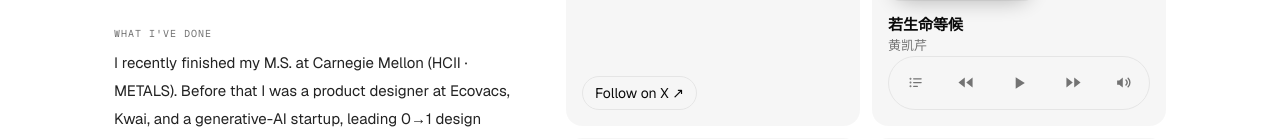
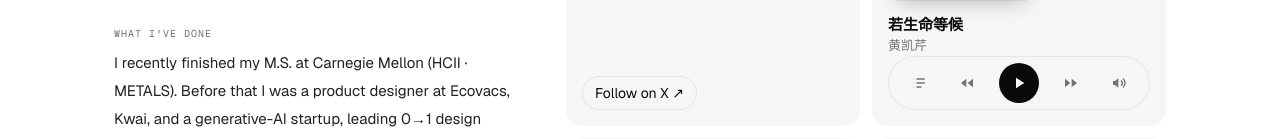
Before and after one commit to lingkan-wang/lingkan-wang.github.io, a Next.js app: page /about in a window 1280 px wide. Shown: the part 410-549 px from the top of the page. Built offline with nearby package versions, Linux system fonts and the light colour scheme.

Commit message:
refine(about): give music control bar a solid play focal button + unified ghost icons to harmonize with the other cards

```diff
--- a/components/about/music-card.tsx
+++ b/components/about/music-card.tsx
@@ -6,8 +6,9 @@ import { track } from "@/lib/about";
 import { AppleMusicGlyph } from "./app-icons";
 
 const label = "font-mono text-[10px] uppercase tracking-widest text-muted";
-const ctrl =
-  "grid place-items-center rounded-full text-muted transition-colors hover:text-fg focus-visible:outline-2 focus-visible:outline-offset-2 focus-visible:outline-accent";
+// secondary (ghost) transport controls — muted, lift to fg on hover
+const ghost =
+  "grid size-8 place-items-center rounded-full text-muted transition-colors hover:text-fg focus-visible:outline-2 focus-visible:outline-offset-2 focus-visible:outline-accent";
 
 export function MusicCard() {
   const audioRef = useRef<HTMLAudioElement>(null);
@@ -59,27 +60,27 @@ export function MusicCard() {
       </div>
 
       {/* transport control bar */}
-      <div className="mt-auto flex items-center justify-between gap-1 rounded-full border border-border px-3 py-2">
+      <div className="mt-auto flex items-center justify-between rounded-full border border-border px-3.5 py-1.5">
         <a
           href={track.href}
           target="_blank"
           rel="noopener noreferrer"
           aria-label="Open playlist"
-          className={`${ctrl} size-7`}
+          className={ghost}
         >
-          <svg width="15" height="15" viewBox="0 0 24 24" fill="none" stroke="currentColor" strokeWidth="2" strokeLinecap="round" aria-hidden>
-            <line x1="9" y1="6" x2="21" y2="6" />
-            <line x1="9" y1="12" x2="21" y2="12" />
+          <svg width="16" height="16" viewBox="0 0 24 24" fill="none" stroke="currentColor" strokeWidth="2" strokeLinecap="round" aria-hidden>
+            <line x1="9" y1="6" x2="20" y2="6" />
+            <line x1="9" y1="12" x2="20" y2="12" />
             <line x1="9" y1="18" x2="15" y2="18" />
-            <circle cx="4" cy="6" r="0.6" fill="currentColor" />
-            <circle cx="4" cy="12" r="0.6" fill="currentColor" />
-            <circle cx="4" cy="18" r="0.6" fill="currentColor" />
+            <circle cx="4.5" cy="6" r="0.7" fill="currentColor" stroke="none" />
+            <circle cx="4.5" cy="12" r="0.7" fill="currentColor" stroke="none" />
+            <circle cx="4.5" cy="18" r="0.7" fill="currentColor" stroke="none" />
           </svg>
         </a>
 
-        <button type="button" onClick={restart} aria-label="Restart" className={`${ctrl} size-7`}>
-          <svg width="17" height="17" viewBox="0 0 24 24" fill="currentColor" aria-hidden>
-            <path d="M11 19V5l-9 7 9 7zM22 19V5l-9 7 9 7z" />
+        <button type="button" onClick={restart} aria-label="Restart" className={ghost}>
+          <svg width="16" height="16" viewBox="0 0 24 24" fill="currentColor" aria-hidden>
+            <path d="M11 18.5V5.5l-8 6.5zM21 18.5V5.5l-8 6.5z" />
           </svg>
         </button>
 
@@ -87,35 +88,35 @@ export function MusicCard() {
           type="button"
           onClick={toggle}
           aria-label={playing ? "Pause" : "Play"}
-          className={`${ctrl} size-9 text-fg`}
+          className="grid size-10 place-items-center rounded-full bg-fg text-bg transition-transform active:scale-95 focus-visible:outline-2 focus-visible:outline-offset-2 focus-visible:outline-accent"
         >
           {playing ? (
-            <svg width="20" height="20" viewBox="0 0 24 24" fill="currentColor" aria-hidden>
+            <svg width="18" height="18" viewBox="0 0 24 24" fill="currentColor" aria-hidden>
               <rect x="6" y="5" width="4" height="14" rx="1" />
               <rect x="14" y="5" width="4" height="14" rx="1" />
             </svg>
           ) : (
-            <svg width="20" height="20" viewBox="0 0 24 24" fill="currentColor" aria-hidden>
+            <svg width="18" height="18" viewBox="0 0 24 24" fill="currentColor" aria-hidden>
               <path d="M8 5v14l11-7z" />
             </svg>
           )}
         </button>
 
-        <button type="button" onClick={skip} aria-label="Skip forward" className={`${ctrl} size-7`}>
-          <svg width="17" height="17" viewBox="0 0 24 24" fill="currentColor" aria-hidden>
-            <path d="M13 5v14l9-7zM2 5v14l9-7z" />
+        <button type="button" onClick={skip} aria-label="Skip forward" className={ghost}>
+          <svg width="16" height="16" viewBox="0 0 24 24" fill="currentColor" aria-hidden>
+            <path d="M13 5.5v13l8-6.5zM3 5.5v13l8-6.5z" />
           </svg>
         </button>
 
-        <button type="button" onClick={toggleMute} aria-label={muted ? "Unmute" : "Mute"} className={`${ctrl} size-7`}>
+        <button type="button" onClick={toggleMute} aria-label={muted ? "Unmute" : "Mute"} className={ghost}>
           {muted ? (
-            <svg width="17" height="17" viewBox="0 0 24 24" fill="none" stroke="currentColor" strokeWidth="2" strokeLinecap="round" strokeLinejoin="round" aria-hidden>
+            <svg width="16" height="16" viewBox="0 0 24 24" fill="none" stroke="currentColor" strokeWidth="2" strokeLinecap="round" strokeLinejoin="round" aria-hidden>
               <path d="M11 5 6 9H3v6h3l5 4z" fill="currentColor" stroke="none" />
               <line x1="16" y1="9" x2="22" y2="15" />
               <line x1="22" y1="9" x2="16" y2="15" />
             </svg>
           ) : (
-            <svg width="17" height="17" viewBox="0 0 24 24" fill="none" stroke="currentColor" strokeWidth="2" strokeLinecap="round" strokeLinejoin="round" aria-hidden>
+            <svg width="16" height="16" viewBox="0 0 24 24" fill="none" stroke="currentColor" strokeWidth="2" strokeLinecap="round" strokeLinejoin="round" aria-hidden>
               <path d="M11 5 6 9H3v6h3l5 4z" fill="currentColor" stroke="none" />
               <path d="M15.5 8.5a5 5 0 0 1 0 7" />
               <path d="M18.5 6a8.5 8.5 0 0 1 0 12" />
```
